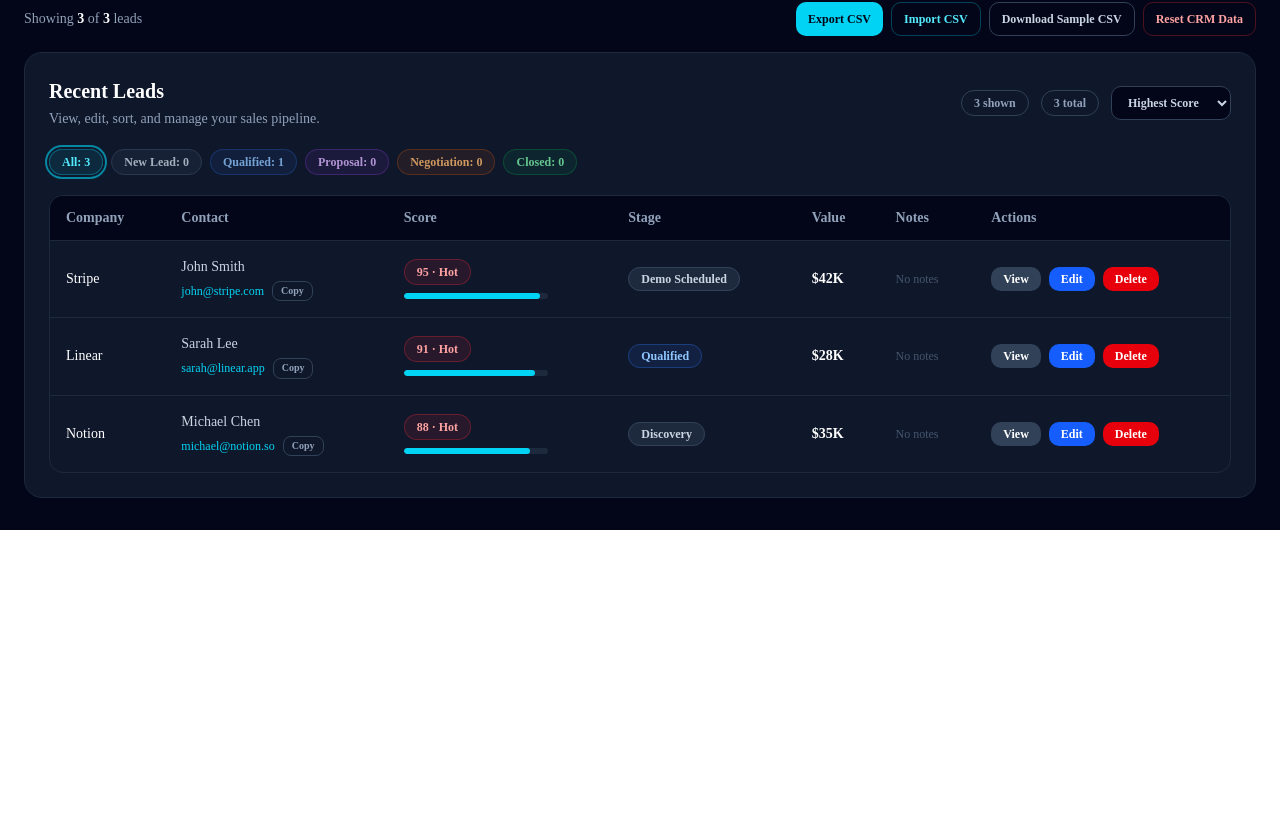
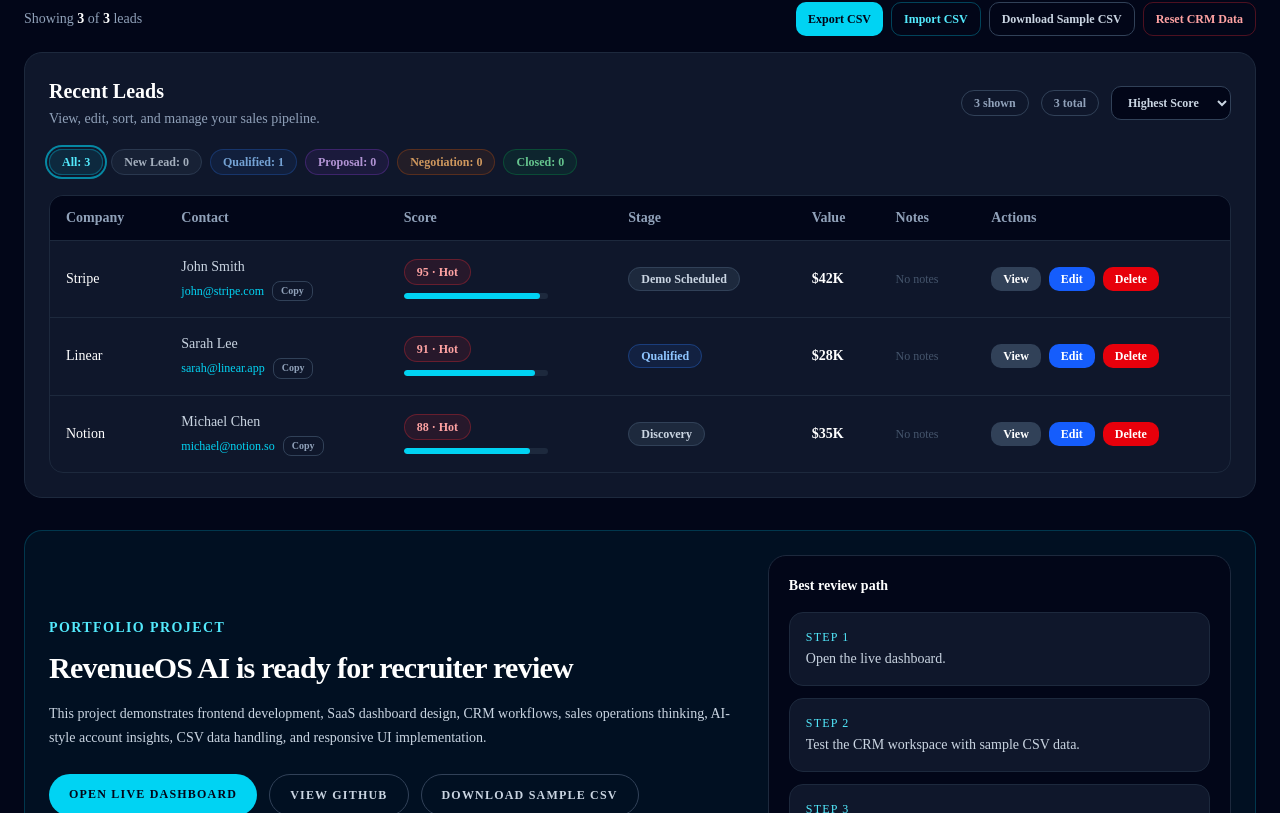
Before and after one commit to Asad97531/revenueos-ai, a Next.js app: page /dashboard in a window 1280 px wide. Shown: the part 11187-12000 px from the top of the page. Before the commit the page ends 11717 px from the top, so only its background shows below. Built offline with nearby package versions, Linux system fonts and the light colour scheme.

Commit message:
Add portfolio CTA section

```diff
--- a/components/dashboard/DashboardSections.tsx
+++ b/components/dashboard/DashboardSections.tsx
@@ -8,6 +8,7 @@
 import { FollowUpReminders } from "@/components/dashboard/FollowUpReminders";
 import { ICPBreakdown } from "@/components/dashboard/ICPBreakdown";
 import { PipelineHealth } from "@/components/dashboard/PipelineHealth";
+import { PortfolioCTA } from "@/components/dashboard/PortfolioCTA";
 import { ProjectHighlights } from "@/components/dashboard/ProjectHighlights";
 import { ProjectLinks } from "@/components/dashboard/ProjectLinks";
 import { QuickActions } from "@/components/dashboard/QuickActions";
@@ -88,6 +89,8 @@
       <section id="crm-workspace" className="scroll-mt-8">
         <LeadsClient />
       </section>
+
+      <PortfolioCTA />
     </div>
   );
 }
--- /dev/null
+++ b/components/dashboard/PortfolioCTA.tsx
@@ -0,0 +1,86 @@
+export function PortfolioCTA() {
+  return (
+    <section className="rounded-2xl border border-cyan-400/20 bg-cyan-400/5 p-6">
+      <div className="grid gap-6 lg:grid-cols-[1.2fr_0.8fr] lg:items-center">
+        <div>
+          <p className="text-sm font-semibold uppercase tracking-widest text-cyan-300">
+            Portfolio Project
+          </p>
+
+          <h2 className="mt-3 text-3xl font-bold tracking-tight text-white">
+            RevenueOS AI is ready for recruiter review
+          </h2>
+
+          <p className="mt-4 max-w-3xl text-sm leading-6 text-slate-300">
+            This project demonstrates frontend development, SaaS dashboard
+            design, CRM workflows, sales operations thinking, AI-style account
+            insights, CSV data handling, and responsive UI implementation.
+          </p>
+
+          <div className="mt-6 flex flex-wrap gap-3">
+            <a
+              href="https://revenueos-ai-seven.vercel.app/dashboard"
+              target="_blank"
+              rel="noreferrer"
+              className="rounded-full bg-cyan-400 px-5 py-3 text-xs font-semibold uppercase tracking-widest text-slate-950 transition hover:bg-cyan-300"
+            >
+              Open Live Dashboard
+            </a>
+
+            <a
+              href="https://github.com/Asad97531/revenueos-ai"
+              target="_blank"
+              rel="noreferrer"
+              className="rounded-full border border-slate-700 px-5 py-3 text-xs font-semibold uppercase tracking-widest text-slate-300 transition hover:border-cyan-400/50 hover:bg-cyan-400/10 hover:text-cyan-300"
+            >
+              View GitHub
+            </a>
+
+            <a
+              href="/sample-leads.csv"
+              download
+              className="rounded-full border border-slate-700 px-5 py-3 text-xs font-semibold uppercase tracking-widest text-slate-300 transition hover:border-cyan-400/50 hover:bg-cyan-400/10 hover:text-cyan-300"
+            >
+              Download Sample CSV
+            </a>
+          </div>
+        </div>
+
+        <div className="rounded-2xl border border-slate-800 bg-slate-950 p-5">
+          <p className="text-sm font-semibold text-white">
+            Best review path
+          </p>
+
+          <div className="mt-4 space-y-3">
+            <div className="rounded-xl border border-slate-800 bg-slate-900 p-4">
+              <p className="text-xs uppercase tracking-widest text-cyan-300">
+                Step 1
+              </p>
+              <p className="mt-1 text-sm text-slate-300">
+                Open the live dashboard.
+              </p>
+            </div>
+
+            <div className="rounded-xl border border-slate-800 bg-slate-900 p-4">
+              <p className="text-xs uppercase tracking-widest text-cyan-300">
+                Step 2
+              </p>
+              <p className="mt-1 text-sm text-slate-300">
+                Test the CRM workspace with sample CSV data.
+              </p>
+            </div>
+
+            <div className="rounded-xl border border-slate-800 bg-slate-900 p-4">
+              <p className="text-xs uppercase tracking-widest text-cyan-300">
+                Step 3
+              </p>
+              <p className="mt-1 text-sm text-slate-300">
+                Review the GitHub repo and component structure.
+              </p>
+            </div>
+          </div>
+        </div>
+      </div>
+    </section>
+  );
+}
```
